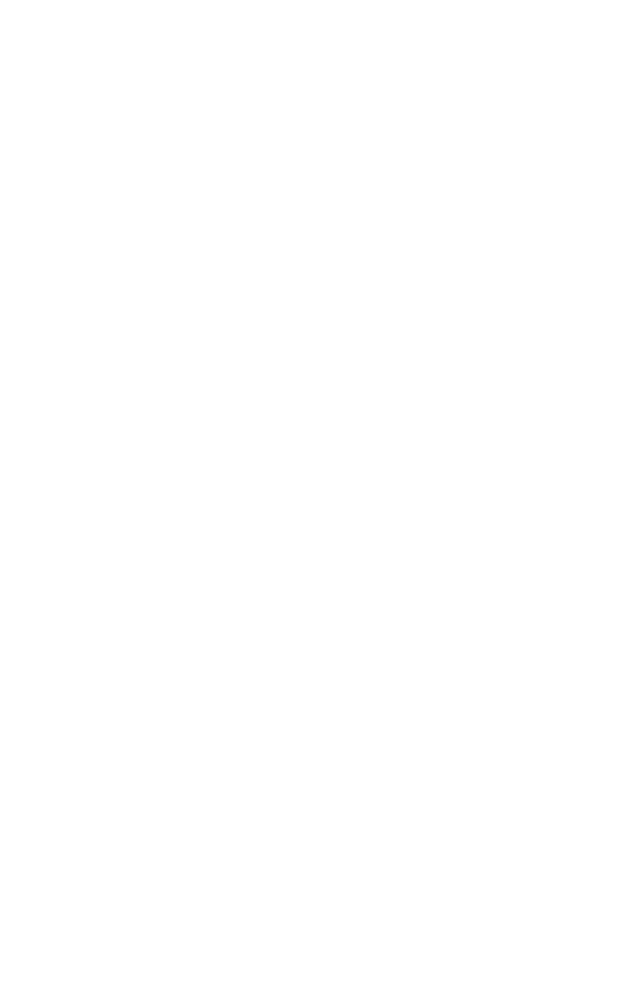
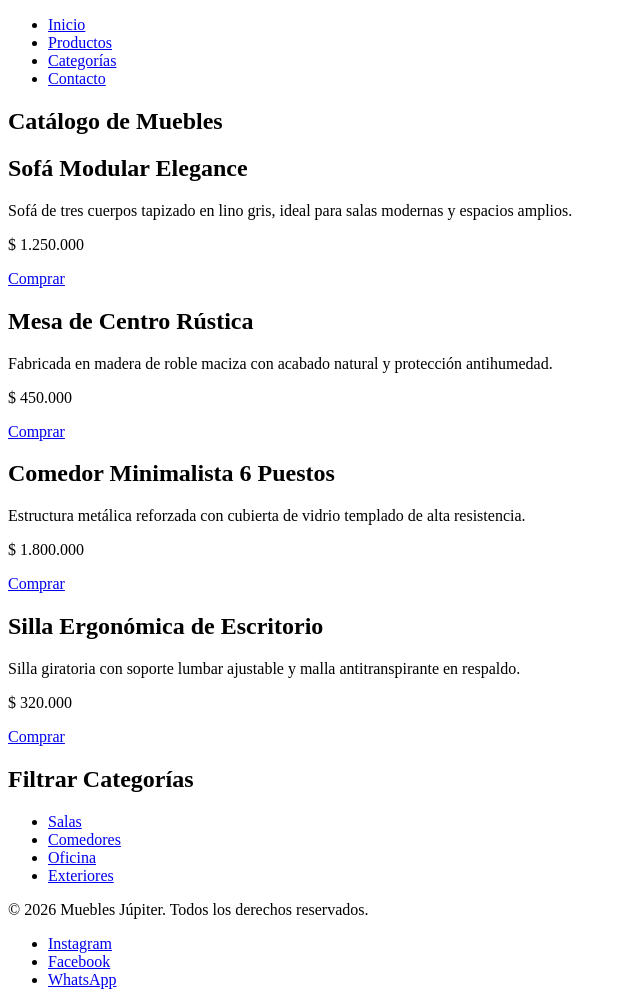
Before and after one commit to carlos25232722/CSS, a plain HTML site: page index.html in a window 1280 px wide. Shown: the whole page, without its empty margins (0-640 px from the left). Before the commit the page ends 800 px from the top, so only its background shows below. Drawn offline with Linux system fonts and the light colour scheme.

Commit message:
feat(html): maquetar catalogo semantico con header, main, aside y footer

```diff
--- a/index.html
+++ b/index.html
@@ -3,9 +3,87 @@
 <head>
     <meta charset="UTF-8">
     <meta name="viewport" content="width=device-width, initial-scale=1.0">
-    <title>Catálogo Semántico - Muebles y Más</title>
+    <title>Catálogo Semántico - Muebles Júpiter</title>
     <link rel="stylesheet" href="estilos.css">
 </head>
 <body>
+
+    <!-- Encabezado y Barra de Navegación Principal -->
+    <header>
+        <nav>
+            <ul>
+                <li><a href="#inicio">Inicio</a></li>
+                <li><a href="#productos">Productos</a></li>
+                <li><a href="#categorias">Categorías</a></li>
+                <li><a href="#contacto">Contacto</a></li>
+            </ul>
+        </nav>
+    </header>
+
+    <!-- Cuerpo principal dividido entre contenido y barra lateral -->
+    <div class="contenedor-principal">
+
+        <!-- Zona central de productos -->
+        <main>
+            <section>
+                <h2>Catálogo de Muebles</h2>
+
+                <!-- Producto 1 -->
+                <article>
+                    <h2>Sofá Modular Elegance</h2>
+                    <p>Sofá de tres cuerpos tapizado en lino gris, ideal para salas modernas y espacios amplios.</p>
+                    <p>$ 1.250.000</p>
+                    <a href="#comprar">Comprar</a>
+                </article>
+
+                <!-- Producto 2 -->
+                <article>
+                    <h2>Mesa de Centro Rústica</h2>
+                    <p>Fabricada en madera de roble maciza con acabado natural y protección antihumedad.</p>
+                    <p>$ 450.000</p>
+                    <a href="#comprar">Comprar</a>
+                </article>
+
+                <!-- Producto 3 -->
+                <article>
+                    <h2>Comedor Minimalista 6 Puestos</h2>
+                    <p>Estructura metálica reforzada con cubierta de vidrio templado de alta resistencia.</p>
+                    <p>$ 1.800.000</p>
+                    <a href="#comprar">Comprar</a>
+                </article>
+
+                <!-- Producto 4 -->
+                <article>
+                    <h2>Silla Ergonómica de Escritorio</h2>
+                    <p>Silla giratoria con soporte lumbar ajustable y malla antitranspirante en respaldo.</p>
+                    <p>$ 320.000</p>
+                    <a href="#comprar">Comprar</a>
+                </article>
+            </section>
+        </main>
+
+        <!-- Barra lateral para menú secundario de filtros -->
+        <aside>
+            <h2>Filtrar Categorías</h2>
+            <ul>
+                <li><a href="#salas">Salas</a></li>
+                <li><a href="#comedores">Comedores</a></li>
+                <li><a href="#oficina">Oficina</a></li>
+                <li><a href="#exteriores">Exteriores</a></li>
+            </ul>
+        </aside>
+
+    </div>
+
+    <!-- Pie de página -->
+    <footer>
+        <p>&copy; 2026 Muebles Júpiter. Todos los derechos reservados.</p>
+        <ul>
+            <li><a href="#instagram">Instagram</a></li>
+            <li><a href="#facebook">Facebook</a></li>
+            <li><a href="#whatsapp">WhatsApp</a></li>
+        </ul>
+    </footer>
+
 </body>
 </html>
```
